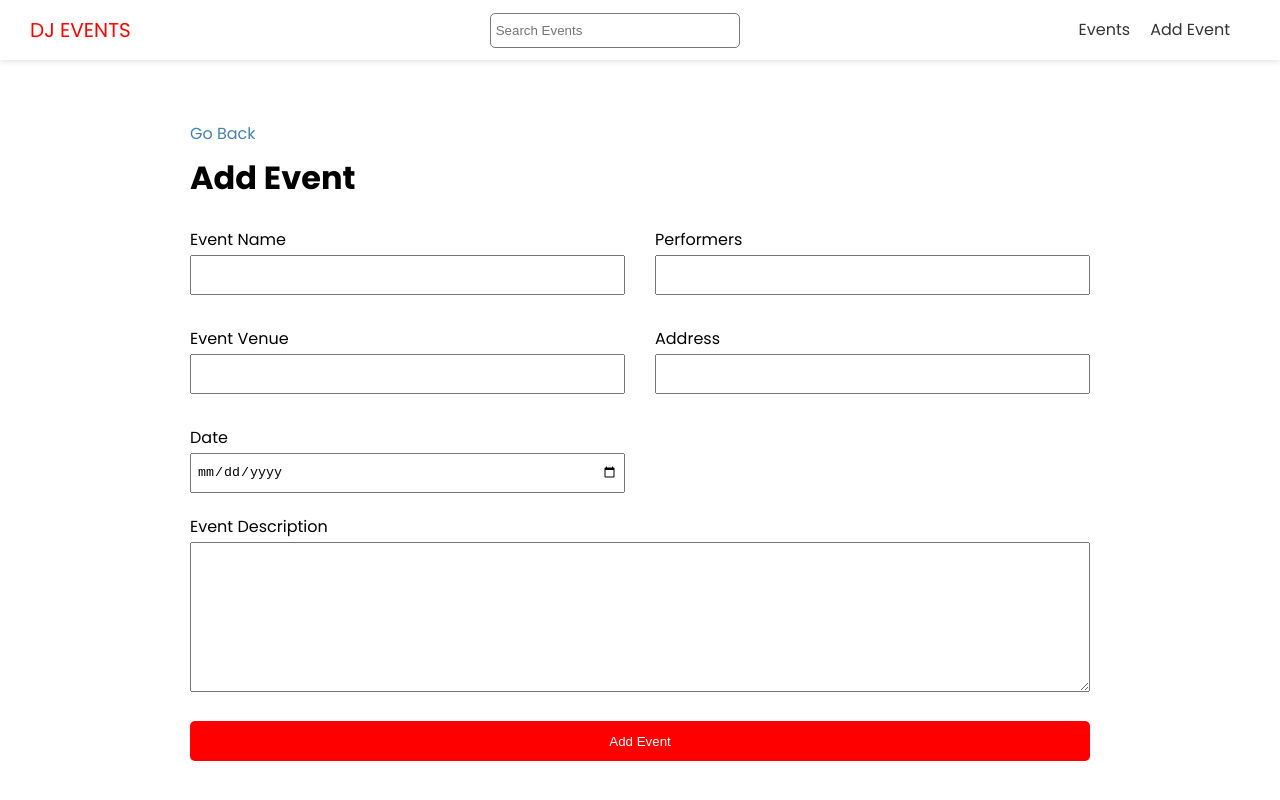
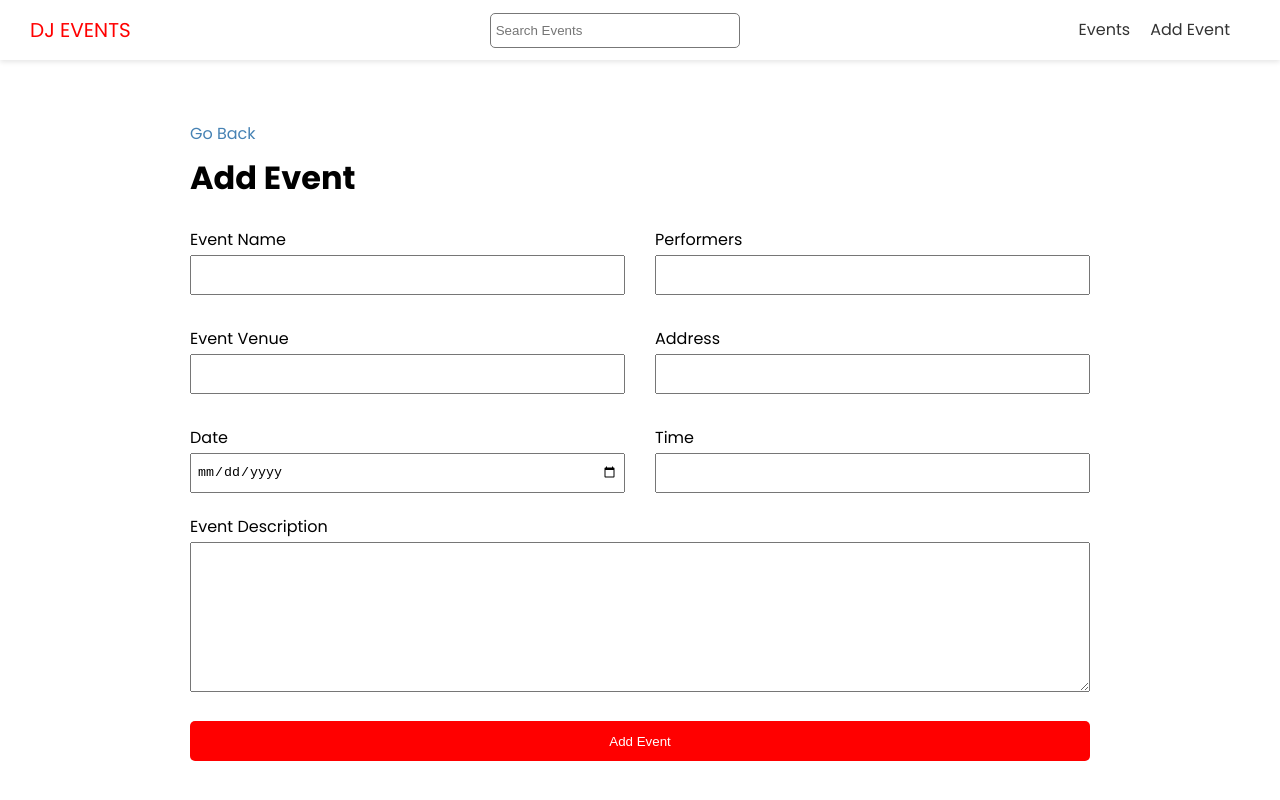
Before and after one commit to notayogilee/next-dj-events-app, a Next.js app: page /events/add in a window 1280 px wide. Shown: the top 800 px of the page. Built offline with nearby package versions, Linux system fonts and the light colour scheme; no server answers.

Commit message:
add event form functionality

```diff
--- a/package.json
+++ b/package.json
@@ -12,6 +12,7 @@
     "qs": "^6.10.1",
     "react": "17.0.2",
     "react-dom": "17.0.2",
-    "react-icons": "^4.2.0"
+    "react-icons": "^4.2.0",
+    "react-toastify": "^7.0.4"
   }
 }
--- a/pages/events/add.js
+++ b/pages/events/add.js
@@ -1,3 +1,5 @@
+import { ToastContainer, toast } from 'react-toastify';
+import 'react-toastify/dist/ReactToastify.css';
 import { useState } from 'react'
 import { useRouter } from 'next/router'
 import Link from 'next/link'
@@ -18,9 +20,31 @@ export default function AddEventPage() {
 
   const router = useRouter()
 
-  const handleSubmit = (e) => {
+  const handleSubmit = async (e) => {
     e.preventDefault()
-    console.log(values)
+
+    // Validation
+    const hasEmptyFields = Object.values(values).some((element) => element === '')
+
+    if (hasEmptyFields) {
+      toast.error('Please fill in all fields')
+      return
+    }
+
+    const res = await fetch(`${API_URL}/events`, {
+      method: 'POST',
+      headers: {
+        'Content-Type': 'application/json'
+      },
+      body: JSON.stringify(values)
+    })
+
+    if (!res.ok && !hasEmptyFields) {
+      toast.error('Something Went Wrong')
+    } else {
+      const evt = await res.json()
+      router.push(`/events/${evt.slug}`)
+    }
   }
 
   const handleInputChange = (e) => {
@@ -32,6 +56,7 @@ export default function AddEventPage() {
     <Layout title='Add New Event'>
       <Link href='/events'>Go Back</Link>
       <h1>Add Event</h1>
+      <ToastContainer />
 
       <form className={styles.form} onSubmit={handleSubmit}>
         <div className={styles.grid}>
@@ -86,6 +111,16 @@ export default function AddEventPage() {
               onChange={handleInputChange}
             />
           </div>
+          <div>
+            <label htmlFor='time'>Time</label>
+            <input
+              type='text'
+              id='time'
+              name='time'
+              value={values.time}
+              onChange={handleInputChange}
+            />
+          </div>
 
         </div>
         <div>
```
Also changed, not shown: 1 other file (tests, documents, lock files or other folders).
